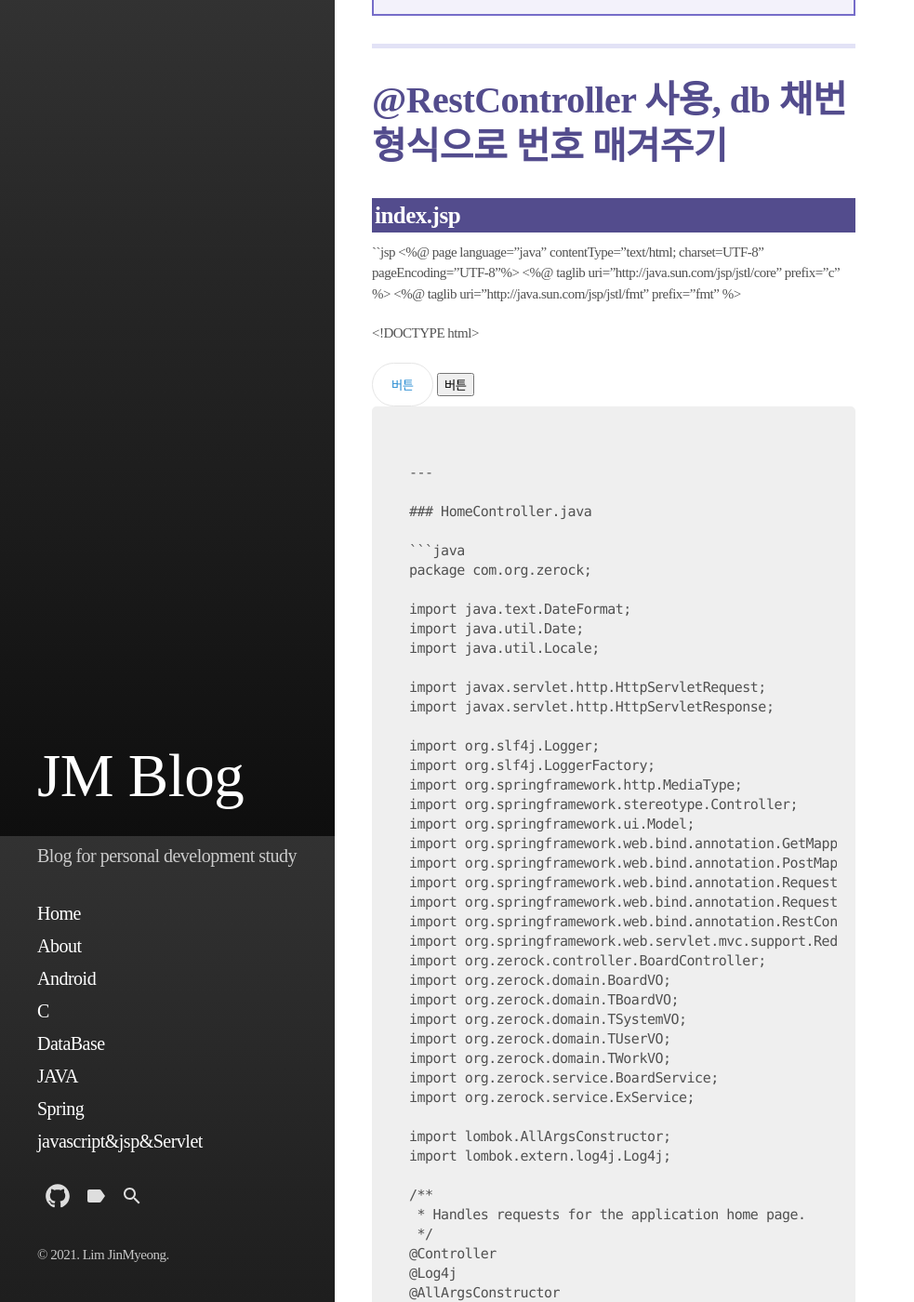
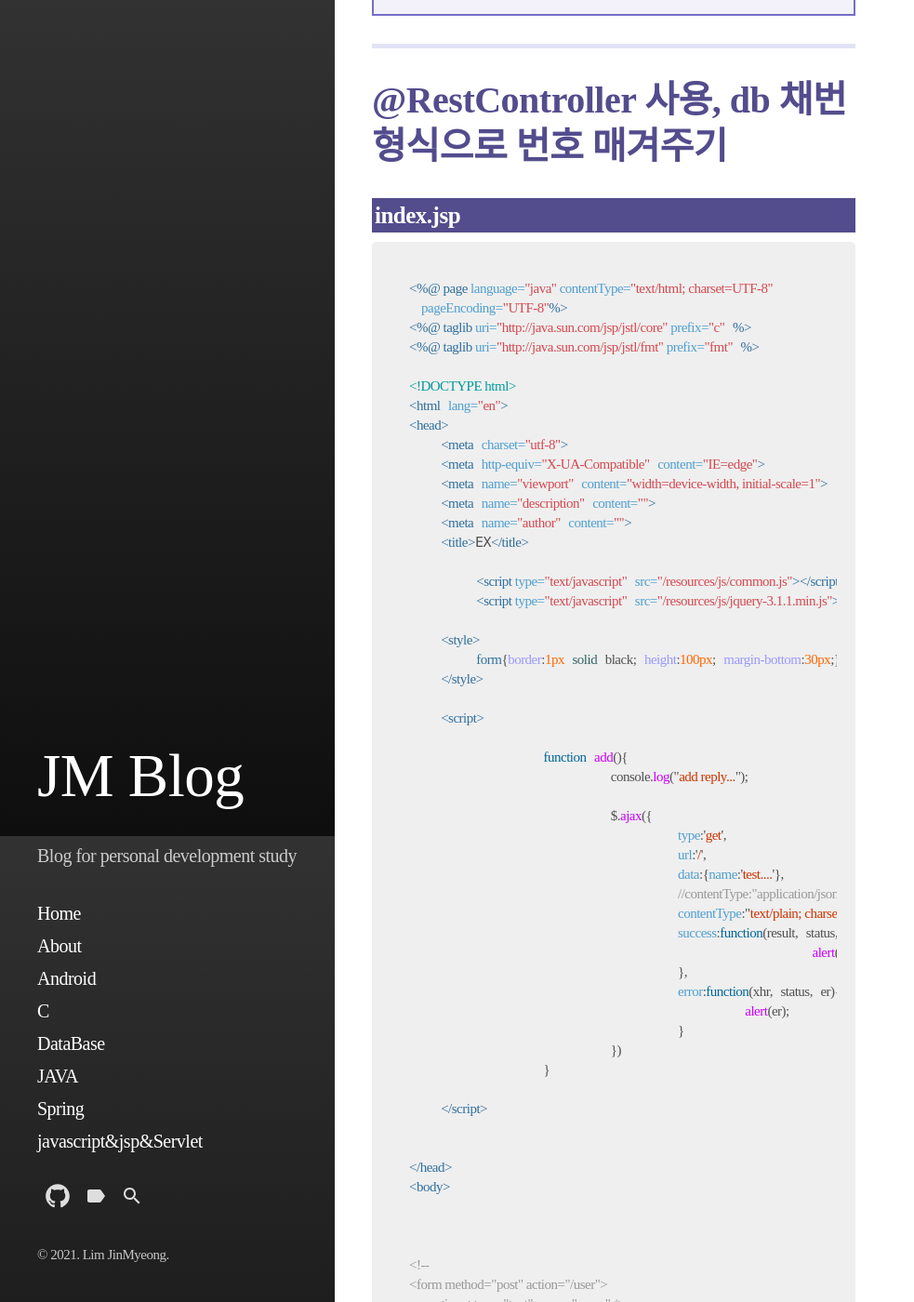
Before and after one commit to jm456789/jm456789.github.io, a Jekyll site: the page built from _posts/2021-10-20-springLee.md, in a window 1280 px wide and 1400 px high, scrolled down 1801 px. Shown: the whole window at 93% size, without its empty margins (0-983 px from the left). Built offline with Jekyll 4.4.1, drawn with Linux system fonts in a browser that asks for light colours; nearby versions of some CDN libraries; some web fonts are replaced; library files that are not in the unit come from our copies; some of the changed text lies outside the part shown.

Commit message:
Update 2021-10-20-springLee.md

````diff
--- a/_posts/2021-10-20-springLee.md
+++ b/_posts/2021-10-20-springLee.md
@@ -98,7 +98,7 @@ last_modified_at: 2021-10-20
 
 ### index.jsp
 
-``jsp
+```jsp
 <%@ page language="java" contentType="text/html; charset=UTF-8"
     pageEncoding="UTF-8"%>
 <%@ taglib uri="http://java.sun.com/jsp/jstl/core" prefix="c" %>
````
